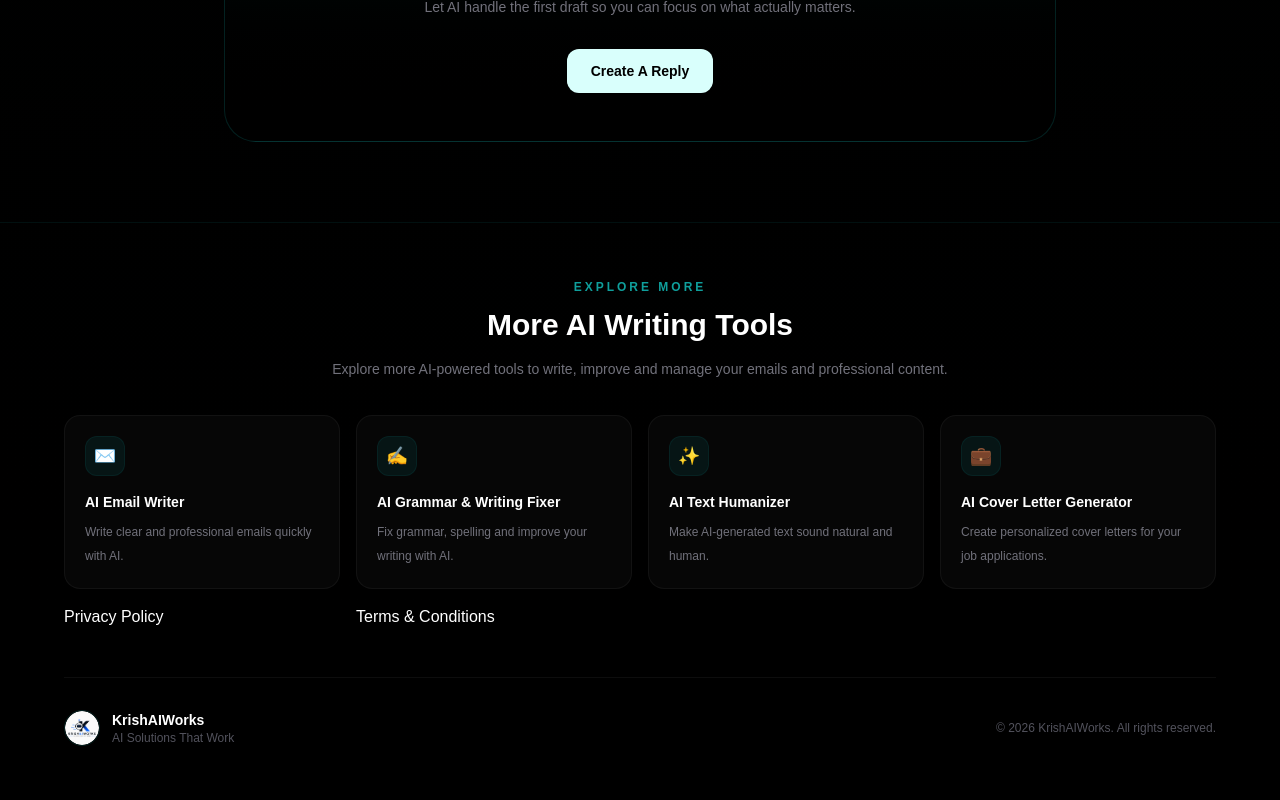
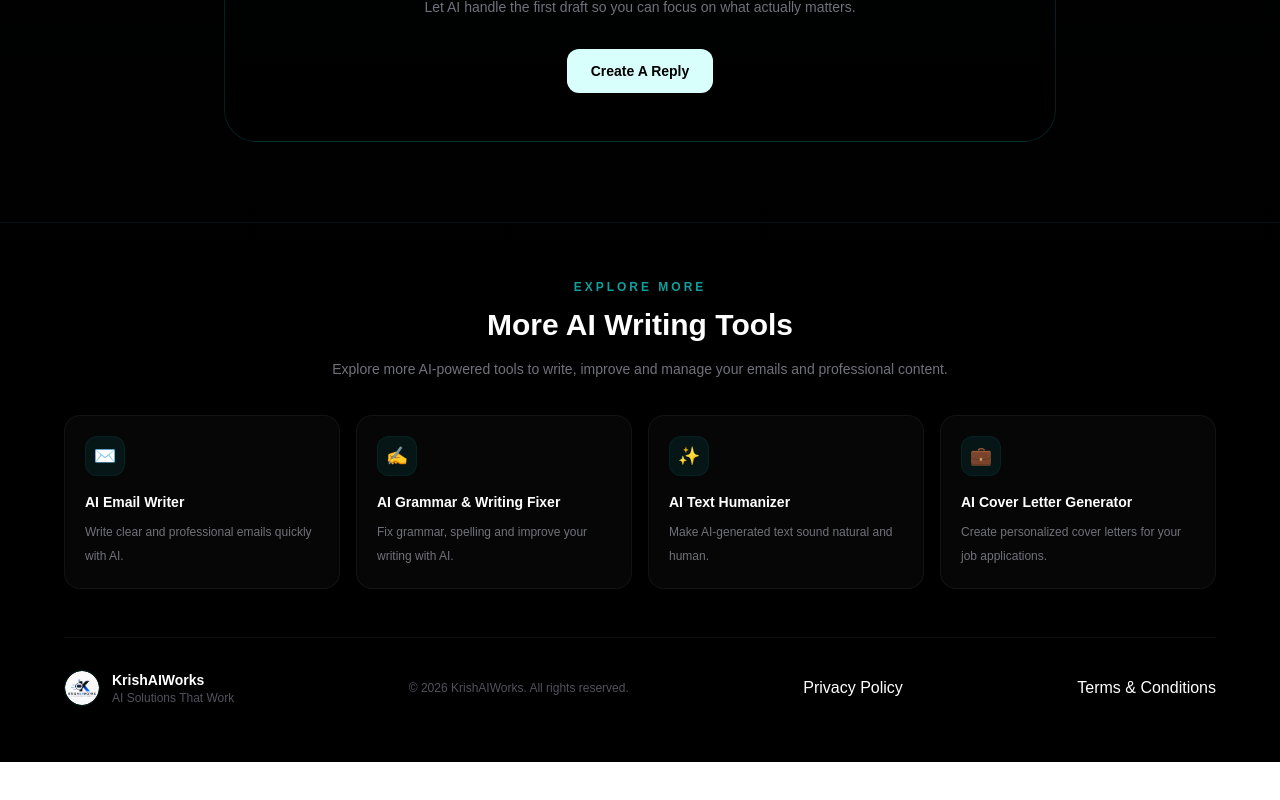
Before and after one commit to selfindependentkartik8-alt/ai-email-reply-generator, a Next.js app: page / in a window 1280 px wide. Shown: the part 3219-4019 px from the top of the page. After the commit the page ends 3981 px from the top, so only its background shows below. Built offline with nearby package versions, Linux system fonts and the light colour scheme.

Commit message:
Add Privacy Policy and Terms links

```diff
--- a/app/page.tsx
+++ b/app/page.tsx
@@ -802,19 +802,6 @@ export default function Home() {
           </p>
 
         </a>
-        <a
-  href="/privacy-policy"
-  className="transition hover:text-violet-300"
->
-  Privacy Policy
-</a>
-
-<a
-  href="/terms-and-conditions"
-  className="transition hover:text-violet-300"
->
-  Terms & Conditions
-</a>
 
       </div>
 
@@ -856,6 +843,20 @@ export default function Home() {
           © {new Date().getFullYear()} KrishAIWorks. All rights reserved.
         </p>
 
+<a
+  href="/privacy-policy"
+  className="transition hover:text-violet-300"
+>
+  Privacy Policy
+</a>
+
+<a
+  href="/terms-and-conditions"
+  className="transition hover:text-violet-300"
+>
+  Terms & Conditions
+</a>
+
       </div>
 
     </div>
```
